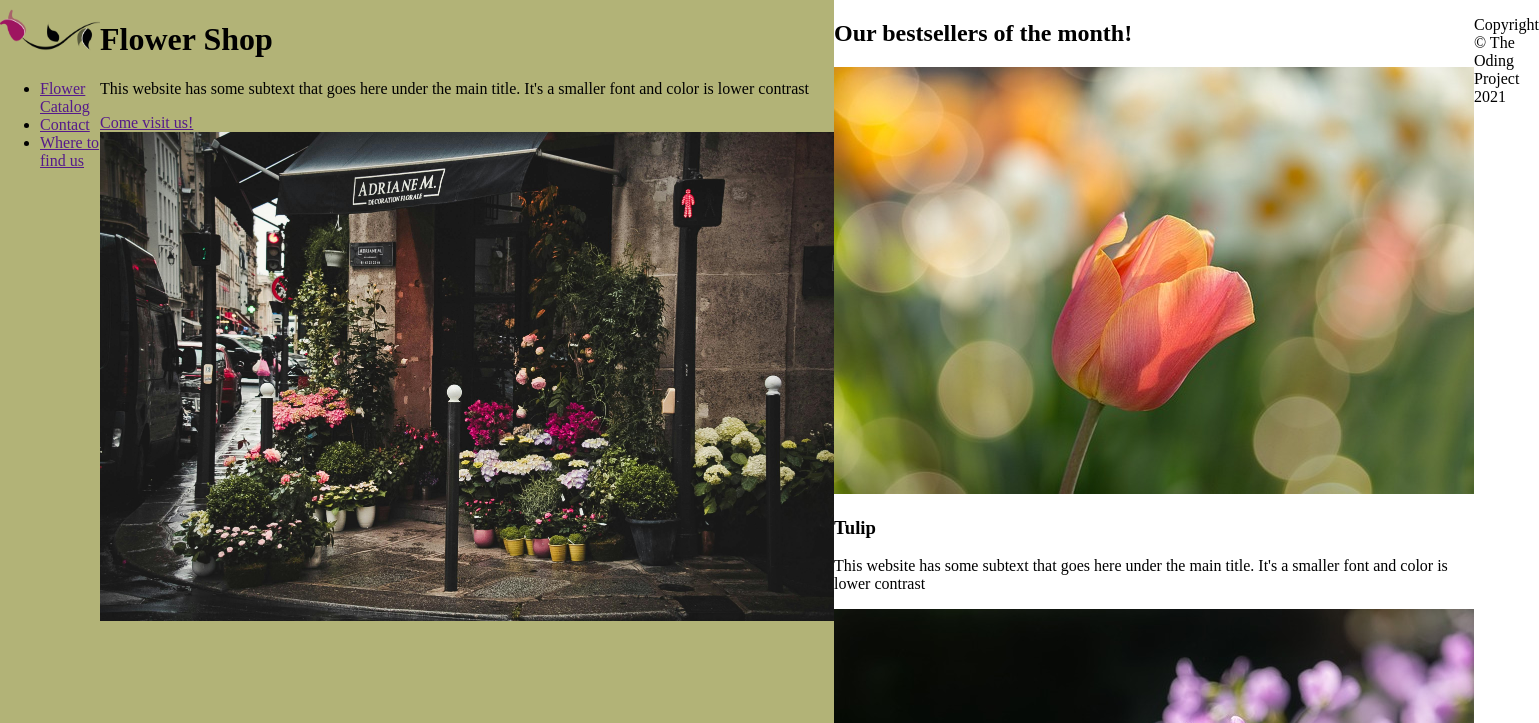
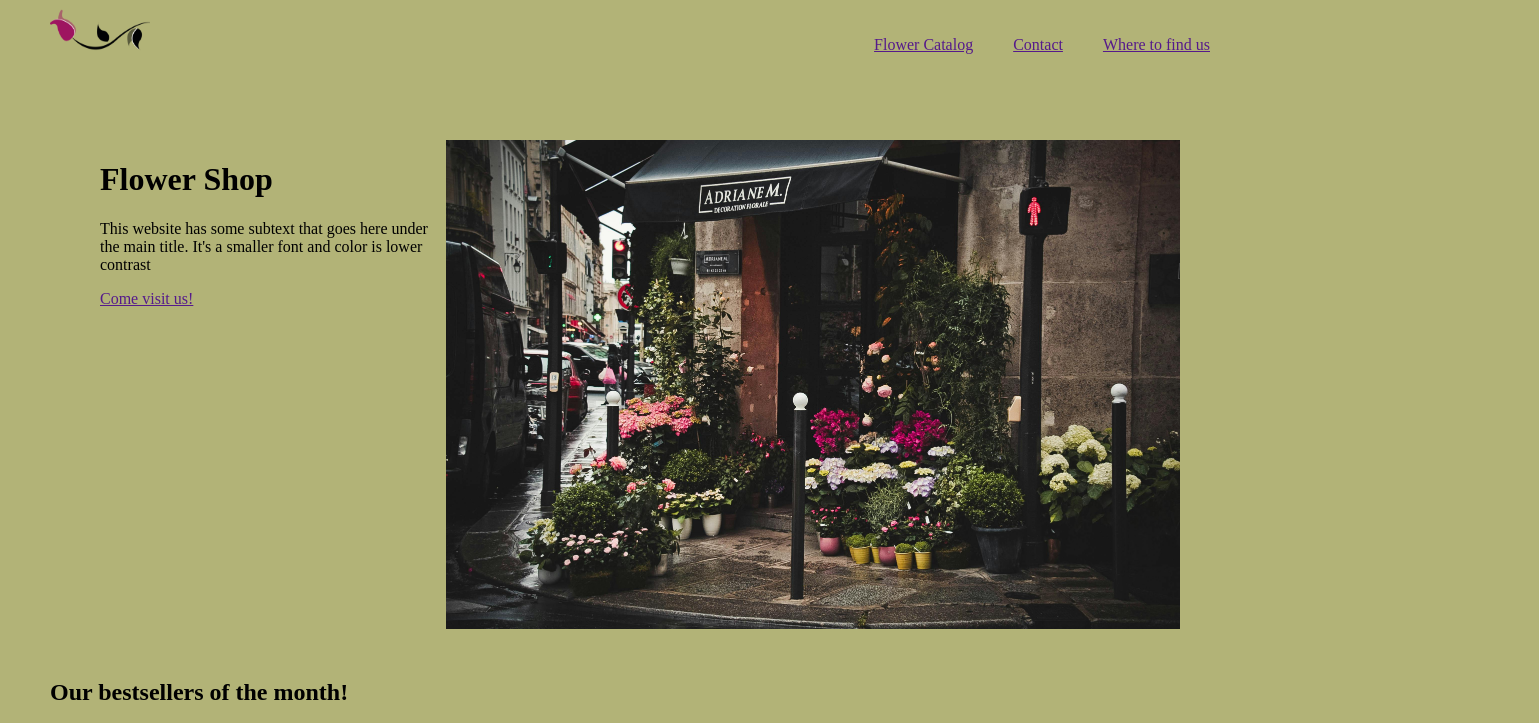
Before and after one commit to Miinsii/first-landing-page, a plain HTML site: page index.html in a window 1280 px wide. Shown: the top 723 px of the page, 1539 px wide, since content can reach past the window. Drawn offline with Linux system fonts and the light colour scheme.

Commit message:
Position the navigation and page teaser

```diff
--- a/stylesheet.css
+++ b/stylesheet.css
@@ -1,9 +1,29 @@
 body {
-    margin: 0px;
-    display: flex;
+    margin: 0px 50px 0px;
+    background-color: #B2B377;
+    color: black;
+
+
 }
 
-header, .page-teaser {
-    background-color: #B2B377;
-    color: black;
+header {
+    display: flex;
+    justify-content: space-between;
 }
+
+nav ul{
+    display: flex;
+    justify-content: space-around;
+    flex: 0;
+    list-style-type: none;
+}
+
+li {
+    margin: 20px;
+    text-decoration: none;
+}
+
+.page-teaser {
+    display: flex;
+    margin: 50px;
+}
```
